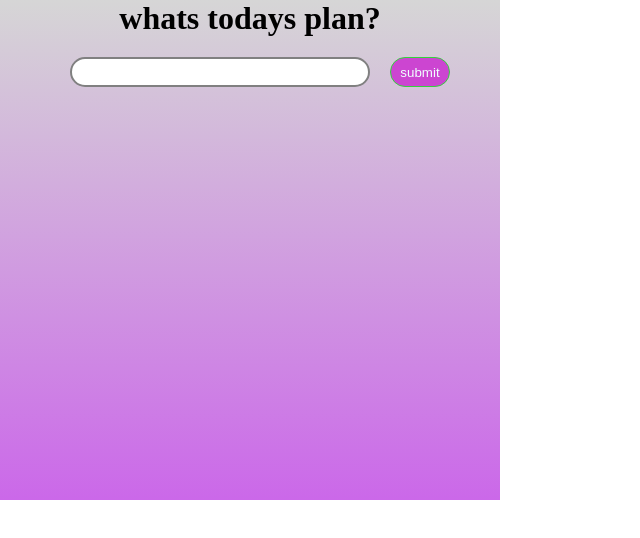
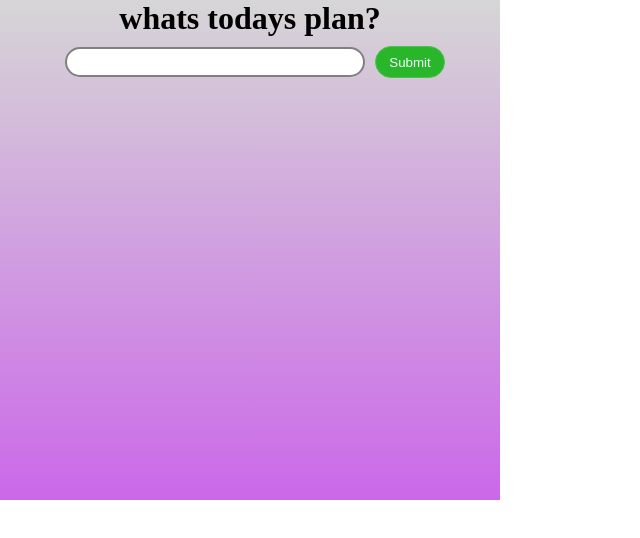
Before and after one commit to Shivaji-chougule/todo_list, a React (Create React App) app: page / in a window 1280 px wide. Shown: the top 538 px of the page, without its empty margins (0-640 px from the left). Built offline with nearby package versions, Linux system fonts and the light colour scheme.

Commit message:
2 files modified

```diff
--- a/src/App.css
+++ b/src/App.css
@@ -14,11 +14,11 @@
 
 
 .submit_btn {
-  height: 30px;
-  width: 60px;
+  height: 32px;
+  width: 70px;
   border-radius: 20px;
-  background-color: rgb(204, 69, 209);
-  border: 1px solid rgb(53, 209, 61);
+  background-color: rgb(42, 182, 42);
+  border: 1px solid rgb(80, 194, 80);
   color: azure;
   cursor: pointer;
 }
@@ -32,12 +32,13 @@
   width: 400px;
   border-radius: 20px;
   display: flex;align-items: center;
-  background-color: rgb(192, 91, 184);
+  background-color: rgb(34, 137, 197);
   margin: 10px;
 }
 .todo_text {
   flex: 1;
   margin-left: 10px;
+  color: aliceblue;
 }
 .ul {
   list-style-type: none;
@@ -57,22 +58,31 @@
   height: 30px;
   width: 300px;
   border-radius: 20px;
-  margin: 20px;
+  margin: 10px;
+  padding-left: 15px;
 }
 
 .edit_btn {
   height: 30px;
-  width: 40px;
+  width: 50px;
   border-radius: 20px;
-  background-color: rgba(228, 226, 106, 0.808);
-  border: 1px yellow solid;
+  background-color: rgba(255, 252, 81, 0.925);
+  border: 1px rgba(255, 252, 81, 0.925);
   margin-right: 10px;
+  cursor: pointer;
+
+}
+.edit_btn :focus{
+  background-color: rgba(250, 246, 18, 0.925);
+  border: 1px rgb(253, 114, 0) solid;
 }
 .delete_btn {
   height: 30px;
   width: 60px;
   border-radius: 20px;
-  background-color: rgb(201, 95, 130);
-  border: 1px red solid;
+  background-color: rgb(250, 43, 43);
+  border: 1px rgb(250, 43, 43);
   margin-right: 10px;
+  cursor: pointer;
+  color: aliceblue;
 }
--- a/src/App.js
+++ b/src/App.js
@@ -4,12 +4,26 @@ import "./App.css";
 export default function App() {
   const[todo,setTodo]=useState("")
   const[todos,setTodos]=useState([])
+  const[editId,setEditId]=useState(0)
 
   function handleSubmit(e){
 e.preventDefault()
 console.log(todo)
+if(editId){
+  const editTodo=todos.find((i)=>i.id===editId)
+  const updatedTodos=todos.map((t)=>
+  t.id === editTodo.id
+  ?(t={id:t.id,todo})
+  :{id:t.id,todo:t.todo}
+  )
+  setTodos(updatedTodos)
+  setEditId(0)
+  setTodo("")
+  return;
+}
   if(todo !== ""){
-    setTodos([{id:`${todo}-${Date.now()}`,todo},...todos])
+    setTodos([{id:Math.floor(Math.random() *100)
+      ,todo},...todos])
   }
 setTodo("")
   }
@@ -17,13 +31,18 @@ setTodo("")
 const deltodo=todos.filter((del)=>del.id !== id);
 setTodos([...deltodo])
     }
+    function handleEdit(id){
+      const editodo=todos.find((edi)=>edi.id === id)
+      setTodo(editodo.todo)
+      setEditId(id)
+    }
   return (
     <div>
   <div className="card">
     <h1>whats todays plan?</h1>
     <form onSubmit={handleSubmit}>
       <input className="glowing-border inputbox" value={todo} type="text" onChange={(e)=>{setTodo(e.target.value)}}/>
-      <button className="submit_btn">submit</button>
+      <button className="submit_btn">{editId?"Sub Edit":"Submit"}</button>
     </form>
     <ul className="ul">
       {
@@ -31,8 +50,8 @@ setTodos([...deltodo])
           <li>
         <div className="todo_card">
         <span className="todo_text" key={t.id}>{t.todo}</span>
-        <button className="edit_btn">edit</button>
-        <button className="delete_btn" onClick={()=>{handleDelete(t.id)}}>delete</button>
+        <button className="edit_btn" onClick={()=>{handleEdit(t.id)}}>Edit</button>
+        <button className="delete_btn" onClick={()=>{handleDelete(t.id)}}>Delete</button>
         </div>
       </li>
         ))
```
